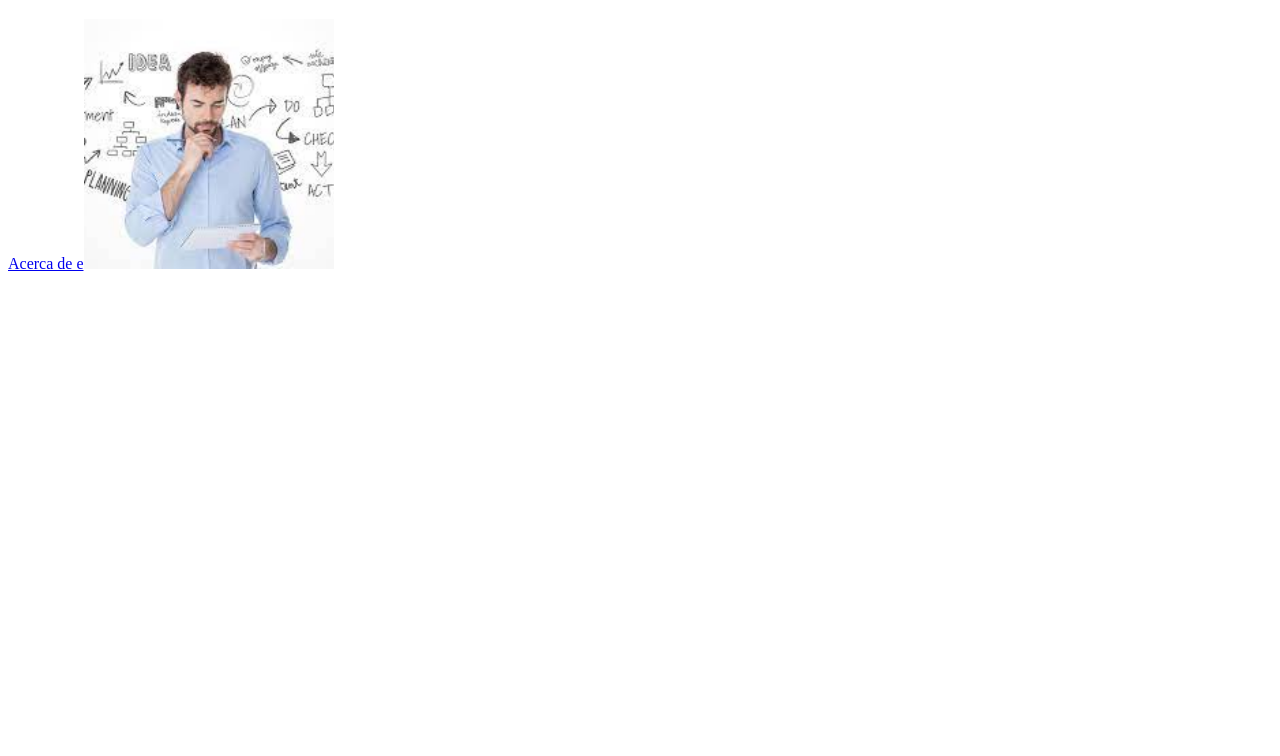
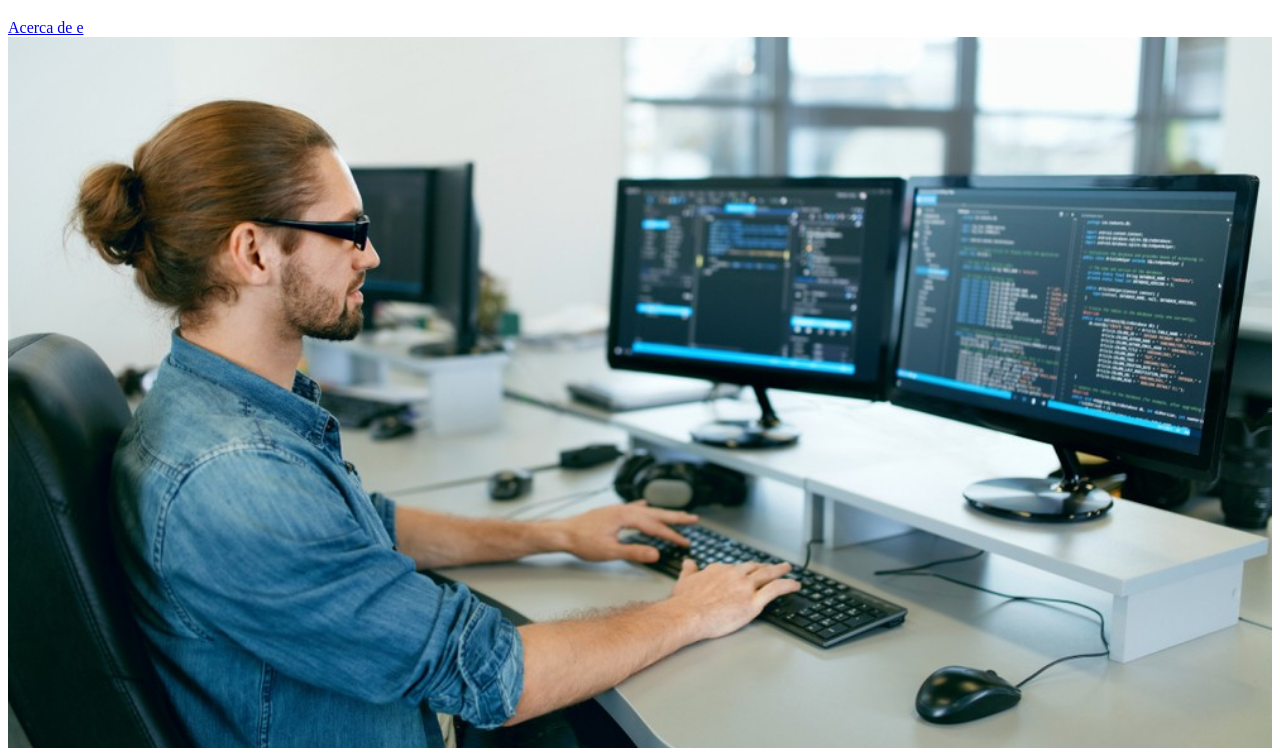
Before and after one commit to gustavoromerocl/introduccion-a-gatsby, a Gatsby site in the folder hello-world-starter/: page / in a window 1280 px wide. Shown: the part 61-817 px from the top of the page. Built offline with nearby package versions, Linux system fonts and the light colour scheme; Gatsby itself is replaced by a stand-in of ours.

Commit message:
trabajando con assets - gatsby image dimensiones fluidas

```diff
--- a/hello-world-starter/src/pages/index.js
+++ b/hello-world-starter/src/pages/index.js
@@ -8,17 +8,18 @@ export default function Home(props) {
   <div>
     <h1>Home</h1>
     <Link to="/about">Acerca de e</Link>
-    <Img fixed={props.data.file.childImageSharp.fixed} />
+    {/*<Img fixed={props.data.file.childImageSharp.fixed} />*/}
+    <Img fluid={props.data.file.childImageSharp.fluid} alt="programador" />
   </div>
   )
 }
 
 export const query = graphql`
   query {
-    file(relativePath: {eq: "publicista.jpg"}) {
+    file(relativePath: {eq: "programador.jpg"}) {
       childImageSharp {
-        fixed(width: 250, height: 250){
-          ...GatsbyImageSharpFixed
+        fluid(maxWidth: 1920, maxHeight: 1080){
+          ...GatsbyImageSharpFluid
         }
       }
     }
```
Also changed, not shown: README.md, hello-world-starter/src/images/programador.jpg (added).
